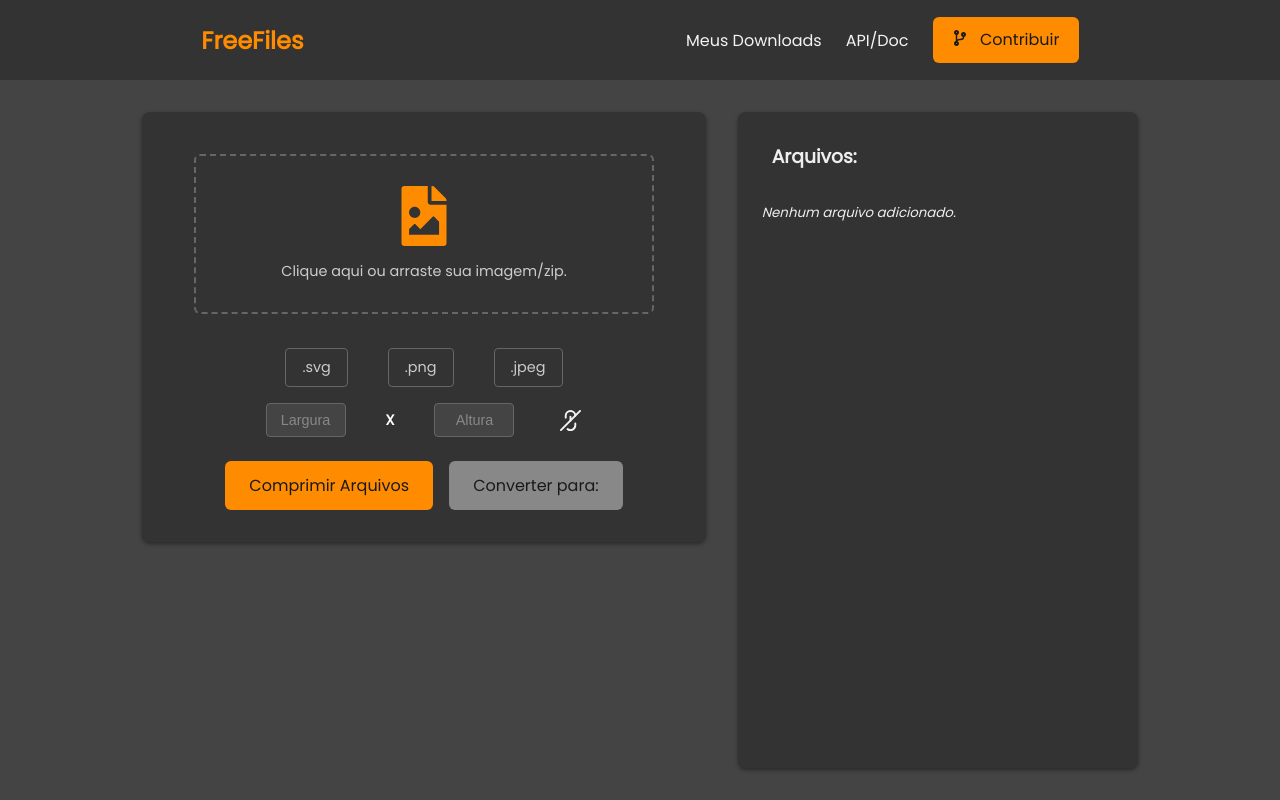
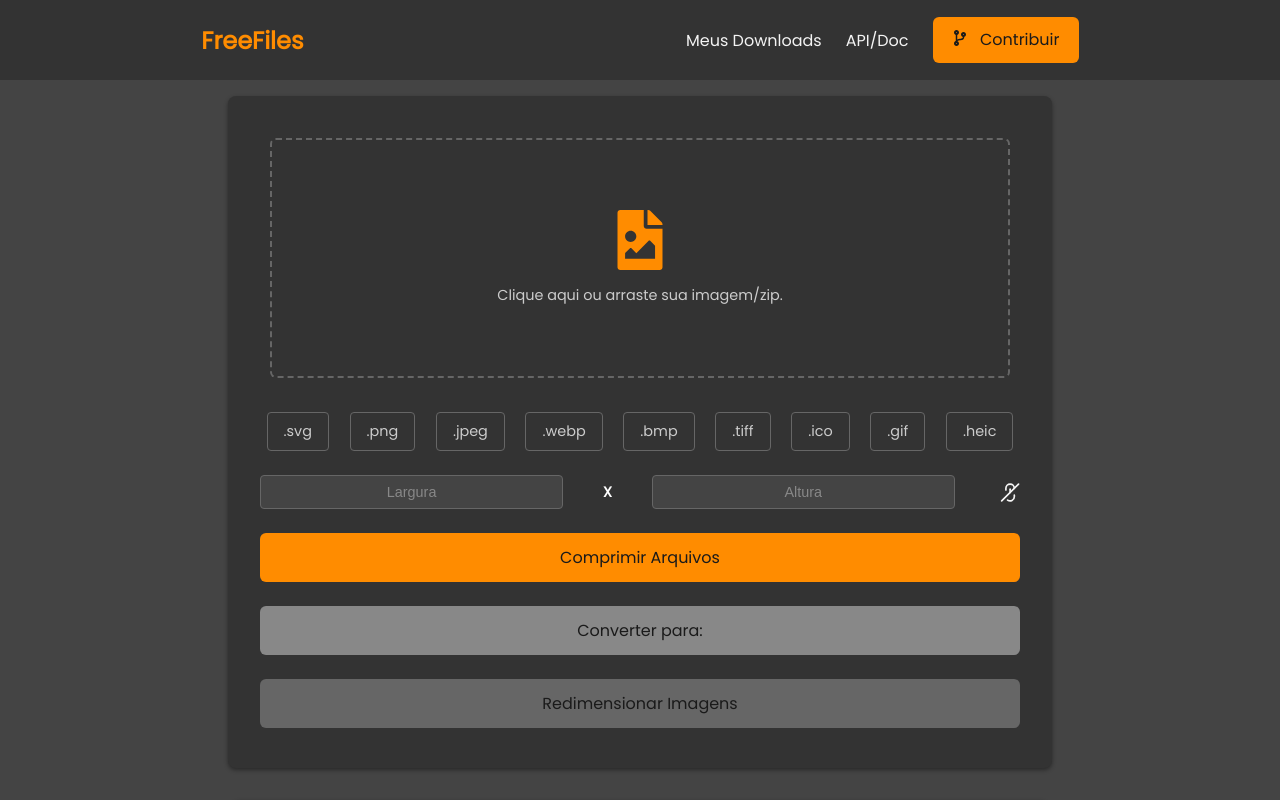
Before and after one commit to Eduardo-Souza-Dev/simple-image-compressor, a Next.js app in the folder image-compressor/frontend/: page / in a window 1280 px wide. Built offline with nearby package versions, Linux system fonts and the light colour scheme.

Commit message:
feat: adiciona mais opções de conversão e botão somente para redimensionar

```diff
--- a/image-compressor/frontend/src/app/globals.css
+++ b/image-compressor/frontend/src/app/globals.css
@@ -77,6 +77,7 @@
   box-sizing: border-box;
   padding: 0;
   margin: 0;
+  /* outline: 1px solid red; */
 }
 
 html,
@@ -89,7 +90,7 @@
 
 body {
   color: rgb(var(--foreground-rgb));
-background-color: #95afc0;
+  background-color: #444;
 }
 
 a {
--- a/image-compressor/frontend/src/components/file_controller.tsx
+++ b/image-compressor/frontend/src/components/file_controller.tsx
@@ -265,6 +265,12 @@
 
   }
 
+  async function resizeImage(){
+    if(heightValue == '' && widthValue == ''){
+      toast.warning('Preencha os campos de largura ou altura!');
+    }
+  }
+
   async function sendToRabbit(key:string, type: string = 'none'){
     if(file.length == 0){
       toast.warning('Adicione alguma imagem antes de continuar!');
@@ -380,6 +386,11 @@
           <button className={styles.button_mq_convert} onClick={() => sendToRabbit('convert', typeFile)}>
             Converter para: {typeFile}
           </button>
+
+          <button className={styles.button_mq_download} onClick={() => resizeImage()}>
+            Redimensionar Imagens
+          </button>
+
         </div>
       </div>
       </div>
--- a/image-compressor/frontend/src/components/file_list.tsx
+++ b/image-compressor/frontend/src/components/file_list.tsx
@@ -7,7 +7,7 @@
     return (
         <div className={styles.file_list}>
         {files.map((file) => (
-            <div key={file}>
+            <div className={styles.file_element} key={file}>
             <span>{file}</span>
             <button
                 onClick={() => onDelete(file)}
--- a/image-compressor/frontend/src/components/options_type_files.tsx
+++ b/image-compressor/frontend/src/components/options_type_files.tsx
@@ -37,7 +37,60 @@
             >
               .jpeg
             </span>
-
+              <span
+              onClick={() => {
+                changeType('webp');
+              }}
+              className={`${styles.kind_file} ${typeFile === 'webp' ? styles.active : ''}`}
+              id="webp"
+            >
+              .webp
+            </span>
+              <span
+              onClick={() => {
+                changeType('bmp');
+              }}
+              className={`${styles.kind_file} ${typeFile === 'bmp' ? styles.active : ''}`}
+              id="bmp"
+            >
+              .bmp
+            </span>
+              <span
+              onClick={() => {
+                changeType('tiff');
+              }}
+              className={`${styles.kind_file} ${typeFile === 'tiff' ? styles.active : ''}`}
+              id="tiff"
+            >
+              .tiff
+            </span>
+              <span
+              onClick={() => {
+                changeType('ico');
+              }}
+              className={`${styles.kind_file} ${typeFile === 'ico' ? styles.active : ''}`}
+              id="ico"
+            >
+              .ico
+            </span>
+              <span
+              onClick={() => {
+                changeType('gif');
+              }}
+              className={`${styles.kind_file} ${typeFile === 'gif' ? styles.active : ''}`}
+              id="gif"
+            >
+              .gif
+            </span>
+              <span
+              onClick={() => {
+                changeType('heic');
+              }}
+              className={`${styles.kind_file} ${typeFile === 'heic' ? styles.active : ''}`}
+              id="heic"
+            >
+              .heic
+            </span>
 
           </div>
     );
--- a/image-compressor/frontend/src/css/file_controller.module.css
+++ b/image-compressor/frontend/src/css/file_controller.module.css
@@ -1,16 +1,17 @@
 .main {
     display: flex;
     flex-direction: row;
-    align-items: stretch;
     justify-content:center;
     background-color: #444;
-    height: calc(100vh - 80px); /* Subtrai o header */
     width: 100%;
+    height: 100%;
     color: #f4f4f4;
     gap: 2rem;
     padding: 2rem;
     box-sizing: border-box;
   }
+
+
 
   .body_timer {
     display: flex;
@@ -28,19 +29,19 @@
   .content_wrapper {
     display: flex;
     width: 100%;
-    margin-right: 20px;
     max-width: 960px;
-    margin-bottom: 1.5rem;
-    gap: 2rem;
   }
 
   .upload_section {
     background-color: #333;
     padding: 2rem;
+    margin: 0;
+    width: 100%;
     border-radius: 8px;
     box-shadow: 0 2px 4px rgba(0, 0, 0, 0.4);
-    flex: 2;
+    flex: 2 ;
     display: flex;
+    justify-content: center;
     flex-direction: column;
     align-items: center;
   }
@@ -56,7 +57,7 @@
     margin-bottom: 1.5rem;
     width: 100%;
     cursor: pointer;
-    padding: 30px 85px 30px 85px;
+    padding: 70px 225px 70px 225px;
     transition: border-color 0.3s ease;
   }
 
@@ -96,7 +97,7 @@
     display: flex;
     justify-content: center;
     flex-wrap: wrap;
-    gap: 2.5rem;
+    gap: 0.5rem;
   }
 
   .kind_file {
@@ -158,13 +159,6 @@
     color: #ff8c00;
   }
 
-  .files_list{
-    margin-top: 10px;
-    white-space: normal;
-    word-wrap: break-word;
-    overflow-wrap: break-word;
-    word-break: break-word;
-  }
 
   .files_list_container {
     background-color: #333;
@@ -172,15 +166,17 @@
     border-radius: 8px;
     box-shadow: 0 2px 4px rgba(0, 0, 0, 0.4);
     width: 100%;
-    max-width: 400px;
+    max-width: 816px;
+    flex: 1;
+    max-height: 510px;
     overflow-y: auto;
   }
 
   .h1_arch{
     position: sticky;
-    padding: 10px;
+    padding-top: 20px;
+    padding-bottom: 10px;
     top: 0;
-    margin-top: 20px;
     background-color: rgb(51, 51, 51);
     display: flex;
   }
@@ -249,17 +245,24 @@
   }
 
 
-  @media (max-width: 950px) {
+  @media (max-width: 800px){
+    .upload_container{
+        padding: 30px 85px 30px 85px;
+    }
+  }
+
+  @media (max-width: 1335px) {
 
     .main {
       flex-direction: column;
       align-items: center;
       padding: 1rem;
       justify-content: flex-start;
+      width: 100%;
     }
+
     .content_wrapper {
       flex-direction: column;
-      gap: 1rem;
     }
 
     .upload_section {
@@ -268,8 +271,7 @@
 
     .files_list_container {
       flex: 1;
-      max-height: 300px;
-      width: 100%;
+      max-height: 350px;
     }
 
     .options_container {
--- a/image-compressor/frontend/src/css/file_list.module.css
+++ b/image-compressor/frontend/src/css/file_list.module.css
@@ -7,3 +7,22 @@
     padding: 0;
     margin-left: 1rem;
   }
+
+    .files_list{
+    display: flex;
+    justify-content: space-between;
+    flex-direction: column;
+    white-space: normal;
+    width: 100%;
+    word-wrap: break-word;
+    overflow-wrap: break-word;
+    word-break: break-word;
+  }
+
+  .file_element{
+    display: flex;
+    justify-content: space-between;
+    align-items: center;
+    padding: 0.5rem 0;
+    border-bottom: 1px solid #444;
+  }
```
